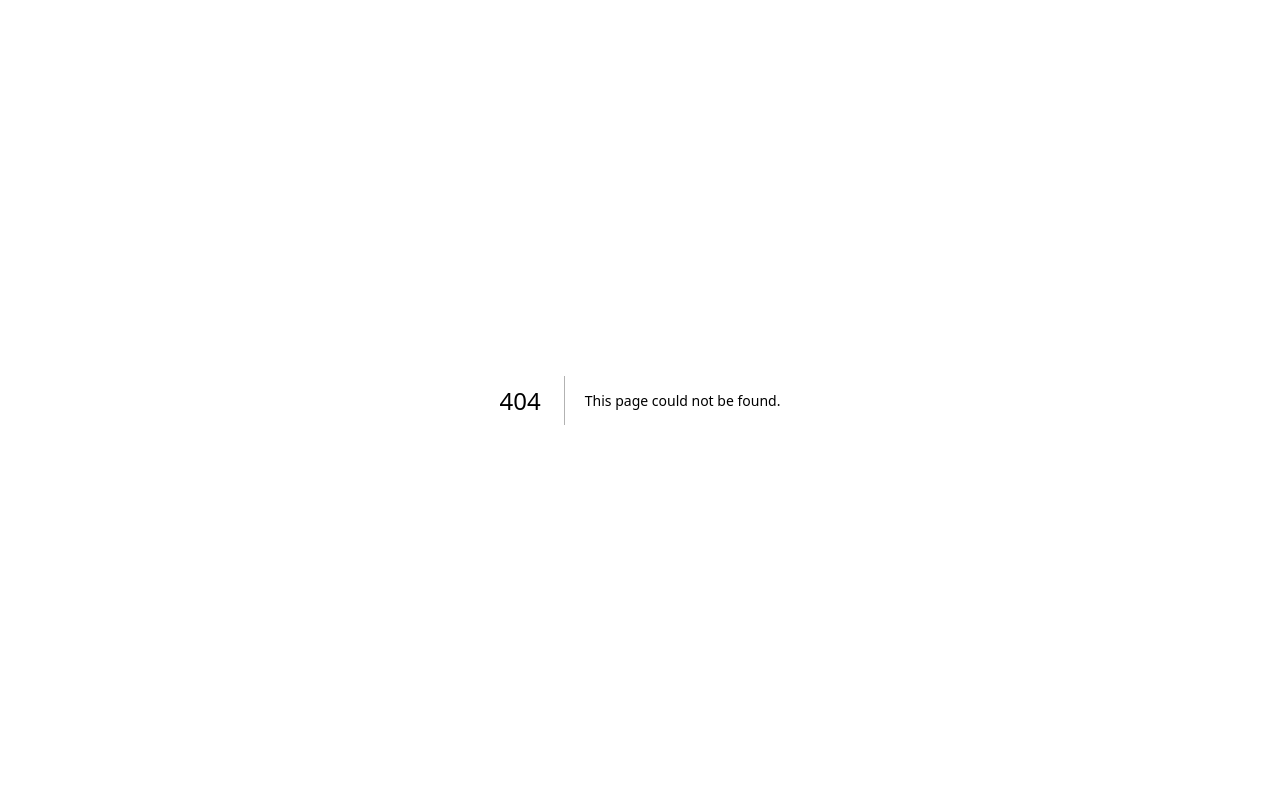
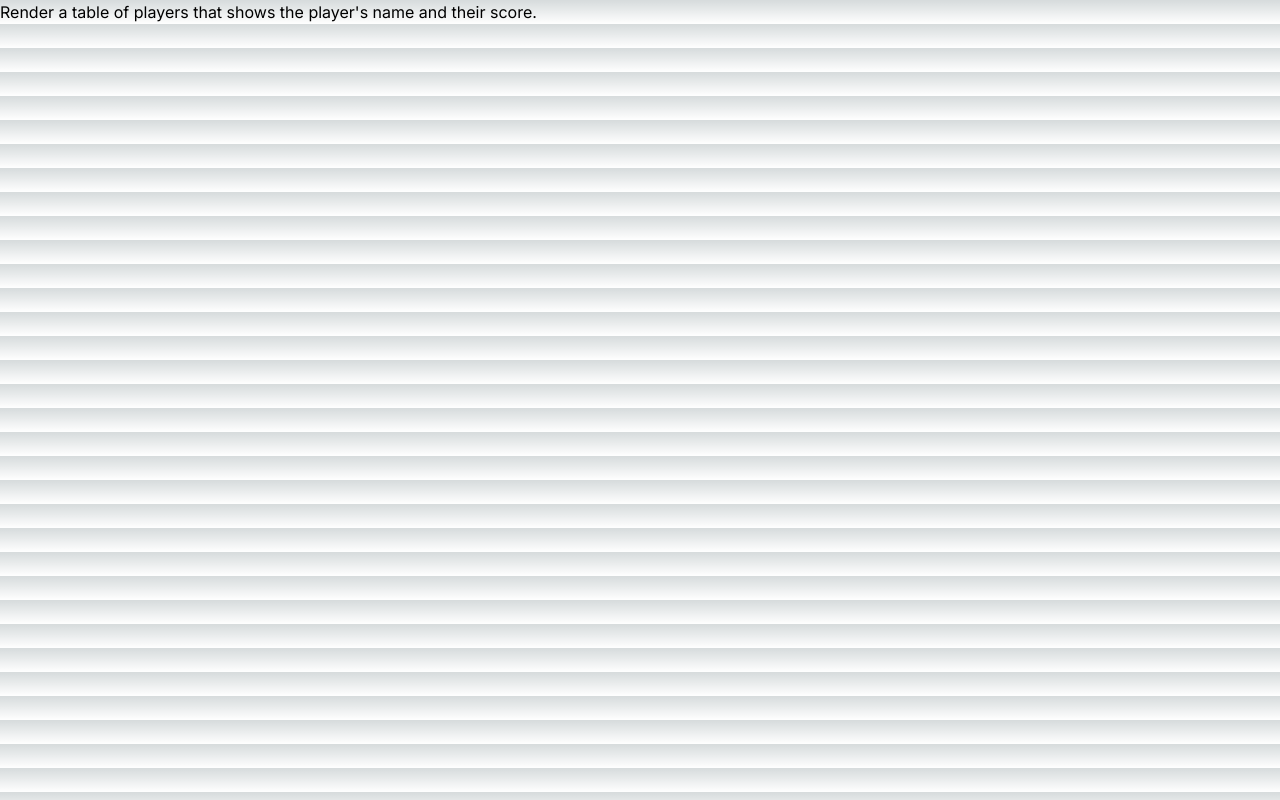
Before and after one commit to aidanhopper/leethoot, a Next.js app: page /leaderboard in a window 1280 px wide. Before the commit this address had no page. Built offline with nearby package versions, Linux system fonts and the light colour scheme.

Commit message:
Add shared screens

```diff
--- /dev/null
+++ b/src/app/leaderboard/page.js
@@ -0,0 +1,5 @@
+export default function LeaderBoard() {
+  return (
+    <>Render a table of players that shows the player's name and their score.</>
+  )
+}
```
